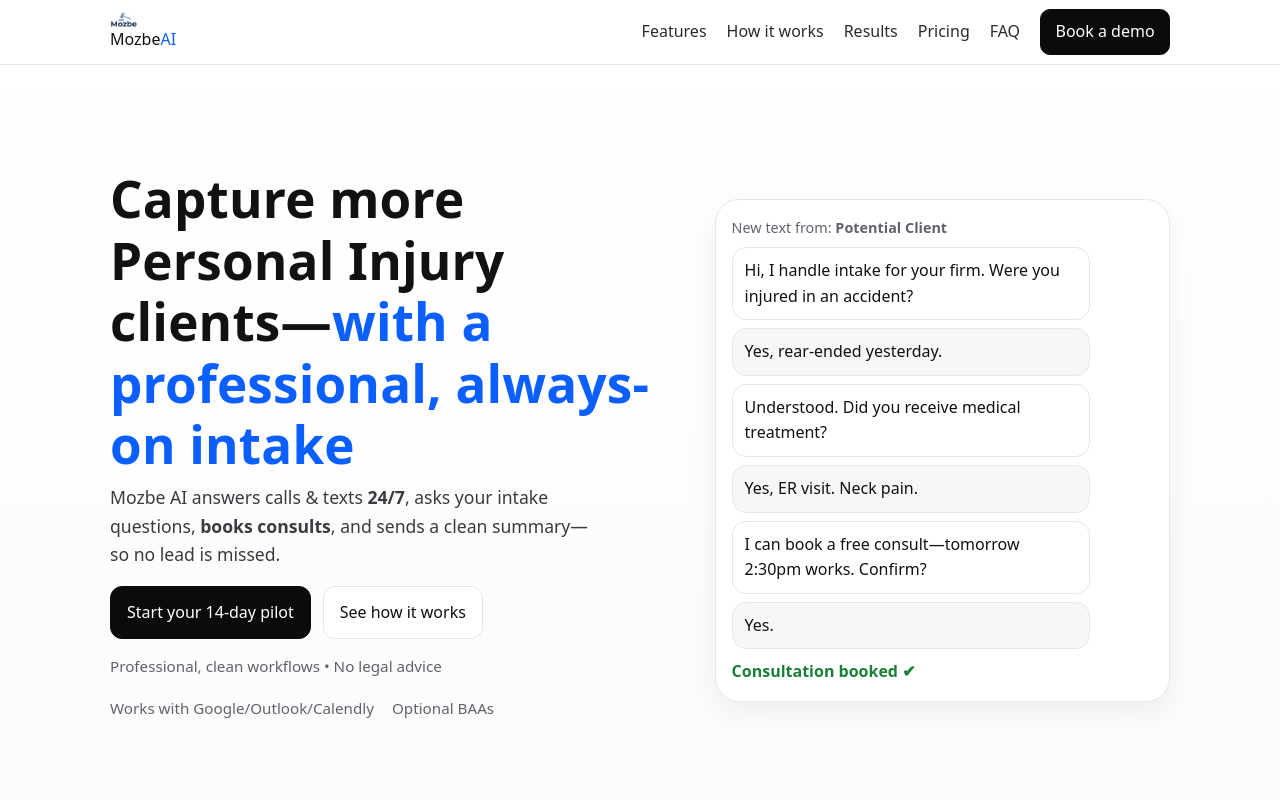
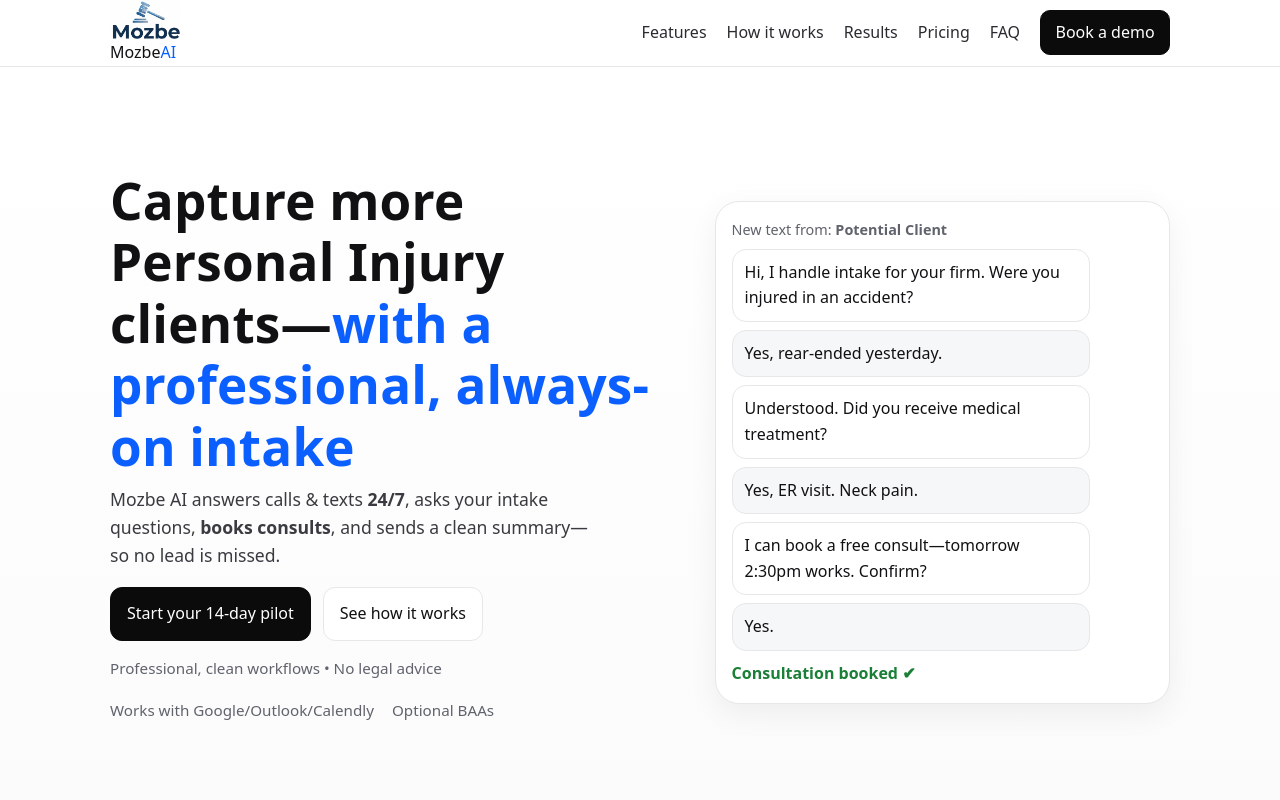
Before and after one commit to mozbe-co/mozbe-ai.github.io, a plain HTML site: page index.html in a window 1280 px wide. Shown: the top 800 px of the page. Drawn offline with Linux system fonts and the light colour scheme; files whose address does not match are found by name.

Commit message:
Update styles.css

```diff
--- a/styles.css
+++ b/styles.css
@@ -39,9 +39,9 @@ a:hover{opacity:.9}
 
 .nav{position:sticky;top:0;z-index:10;background:rgba(255,255,255,.8);backdrop-filter:saturate(140%) blur(12px);border-bottom:1px solid var(--line)}
 .nav__inner{display:flex;align-items:center;justify-content:space-between;min-height:64px}
-.brand img {
-  height: 15px;   /* or 56px if you want larger */
-  width: auto;    /* keeps aspect ratio */
+.brand__logo {
+  height: 40px;   /* or 48px, depending on how big you want it */
+  width: auto;    /* keeps proportions */
 }
 .accent{color:var(--accent)}
 .menu{display:flex;gap:20px;align-items:center}
```
